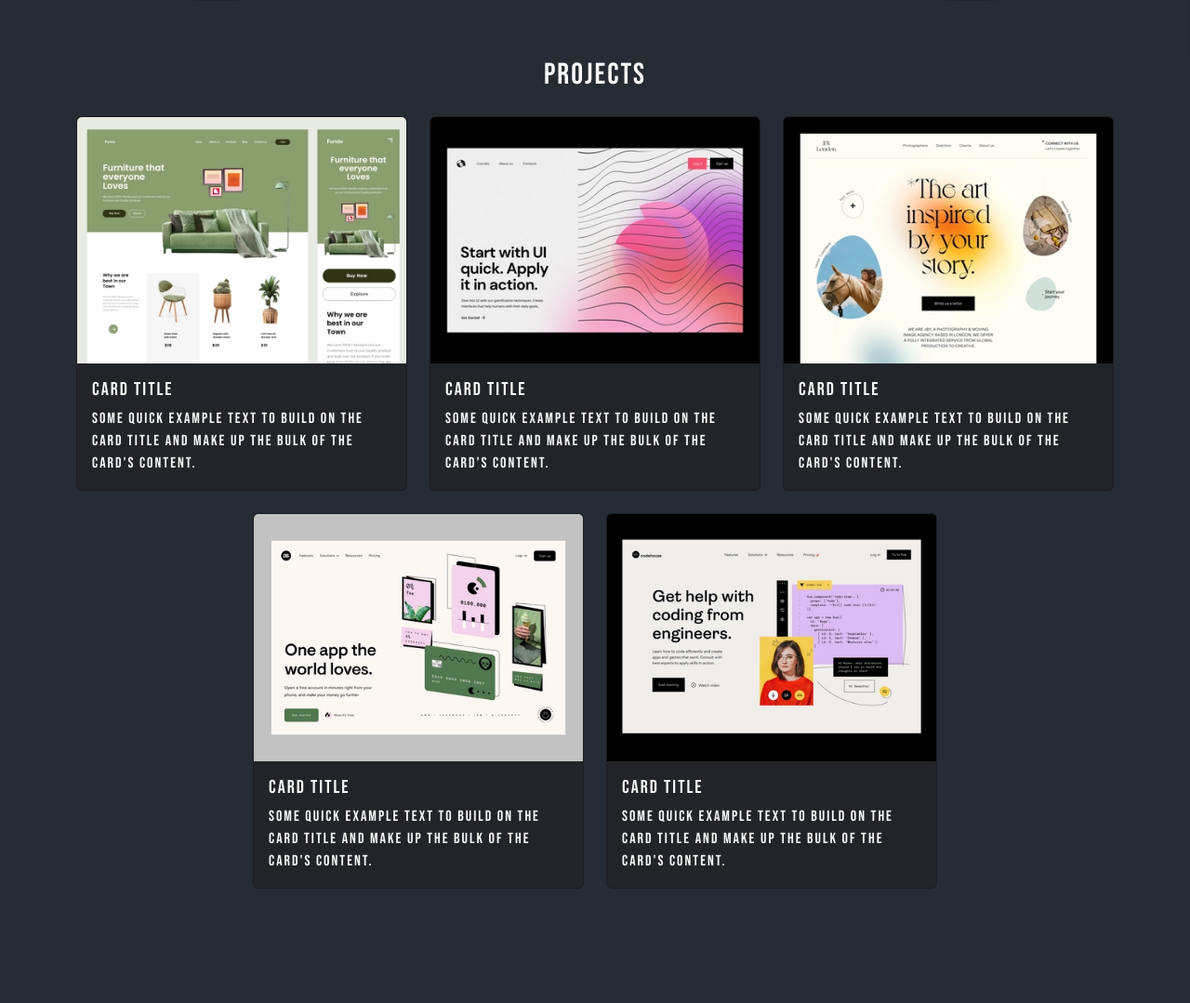
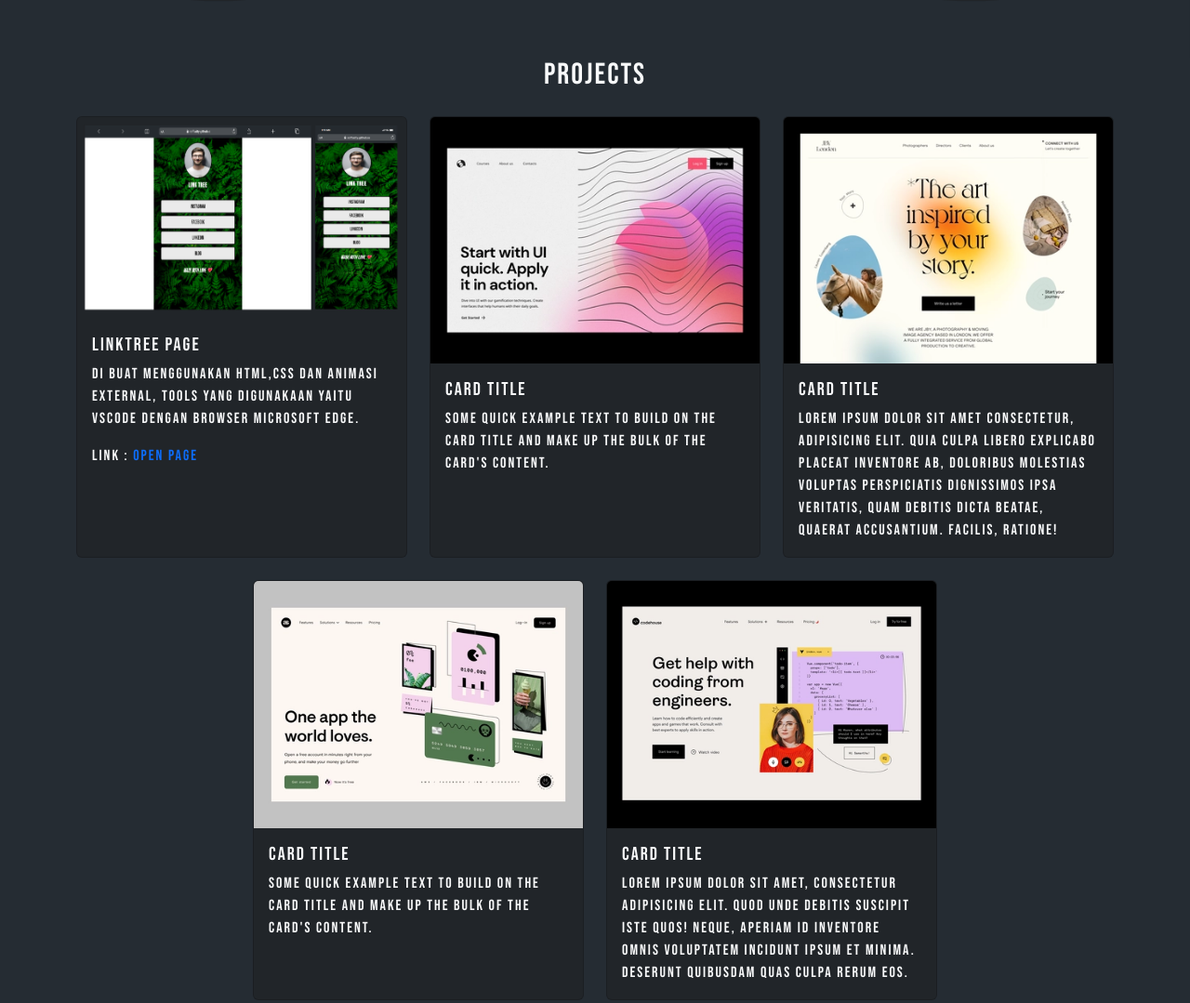
Before and after one commit to roffiadty/roffiadty.github.io, a plain HTML site: page index.html in a window 1280 px wide. Shown: the part 1220-2299 px from the top of the page at 93% size. Drawn offline with nearby package versions, Linux system fonts and the light colour scheme.

Commit message:
add image to projects

```diff
--- a/index.html
+++ b/index.html
@@ -82,16 +82,17 @@
 				</div>
 				<div class="row text-light justify-content-center">
 					<div class="col-md-4 mb-4">
-						<div class="card bg-dark">
-							<img src="img/contoh-1.jpg" class="card-img-top" alt="landing-page-1">
+						<div class="card h-100 bg-dark">
+							<img src="img/sslinktree.png" class="card-img-top" alt="landing-page-1">
 							<div class="card-body">
-							  <h5 class="card-title">Card title</h5>
-							  <p class="card-text">Some quick example text to build on the card title and make up the bulk of the card's content.</p>
+							  <h5 class="card-title">LinkTree Page </h5>
+							  <p class="card-text">Di buat menggunakan HTML,CSS dan Animasi External, tools yang digunakaan yaitu vscode dengan browser microsoft edge. </p>
+							  <p class="card-text">Link : <a href="https://roffiadty.github.io/linktree/" style="text-decoration: none">Open page</a></p>
 							</div>
 						</div>
 					</div>
 					<div class="col-md-4 mb-4">
-						<div class="card bg-dark">
+						<div class="card h-100 bg-dark">
 							<img src="img/contoh-2.jpg" class="card-img-top" alt="landing-page-2">
 							<div class="card-body">
 								<h5 class="card-title">Card title</h5>
@@ -100,16 +101,16 @@
 						  </div>
 					</div>
 					<div class="col-md-4 mb-4">
-						<div class="card bg-dark">
+						<div class="card h-100 bg-dark">
 							<img src="img/contoh-3.jpg" class="card-img-top" alt="landing-page-3">
 							<div class="card-body">
 								<h5 class="card-title">Card title</h5>
-								<p class="card-text">Some quick example text to build on the card title and make up the bulk of the card's content.</p>
+								<p class="card-text">Lorem ipsum dolor sit amet consectetur, adipisicing elit. Quia culpa libero explicabo placeat inventore ab, doloribus molestias voluptas perspiciatis dignissimos ipsa veritatis, quam debitis dicta beatae, quaerat accusantium. Facilis, ratione!</p>
 							</div>
 						</div>
 					</div>
 					<div class="col-md-4 mb-4">
-						<div class="card bg-dark">
+						<div class="card h-100 bg-dark">
 							<img src="img/contoh-4.jpg" class="card-img-top" alt="landing-page-4">
 							<div class="card-body">
 								<h5 class="card-title">Card title</h5>
@@ -117,12 +118,12 @@
 							</div>
 						  </div>
 					</div>
-					<div class="col-md-4">
-						<div class="card bg-dark">
+					<div class="col-md-4 mb-4">
+						<div class="card h-100 bg-dark">
 							<img src="img/contoh-5.jpg" class="card-img-top" alt="landing-page-4">
 							<div class="card-body">
 								<h5 class="card-title">Card title</h5>
-								<p class="card-text">Some quick example text to build on the card title and make up the bulk of the card's content.</p>
+								<p class="card-text">Lorem ipsum dolor sit amet, consectetur adipisicing elit. Quod unde debitis suscipit iste quos! Neque, aperiam id inventore omnis voluptatem incidunt ipsum et minima. Deserunt quibusdam quas culpa rerum eos.</p>
 							</div>
 						  </div>
 					</div>
```
Also changed, not shown: img/sslinktree.png (added).
